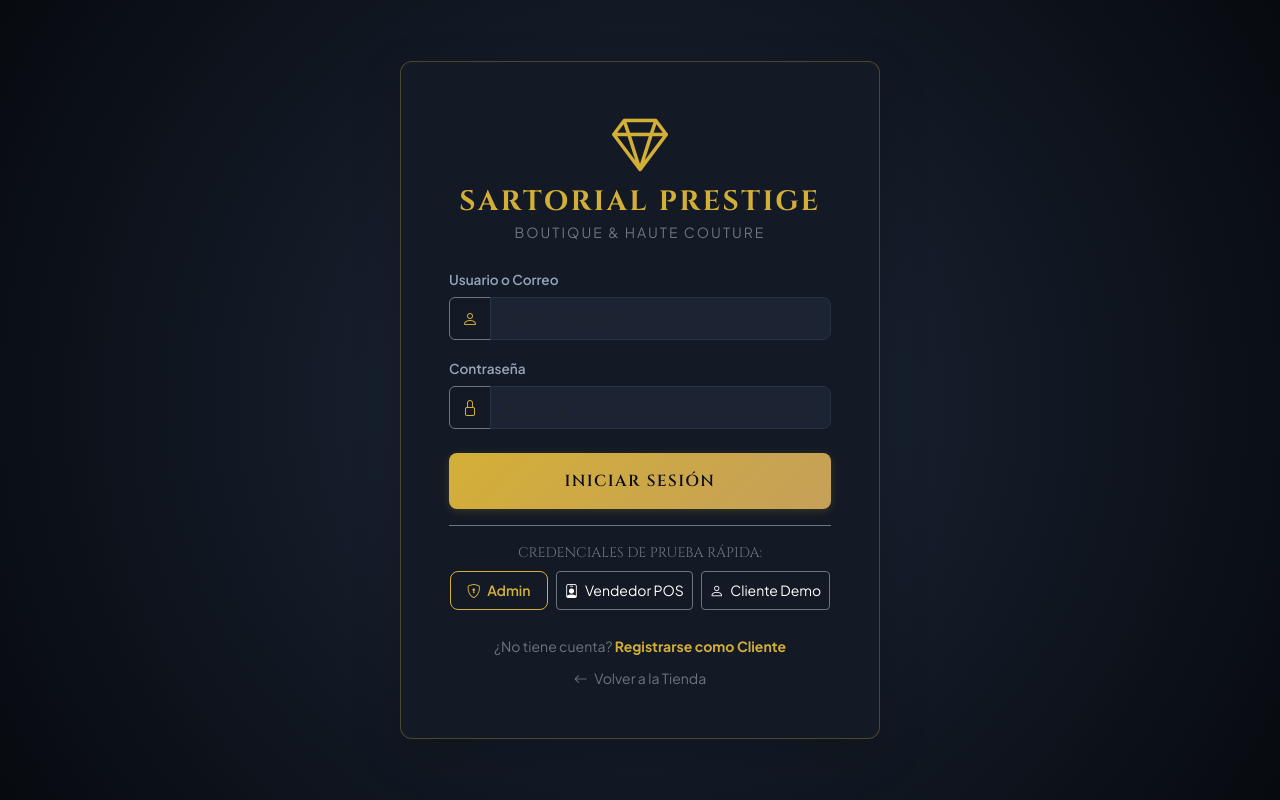
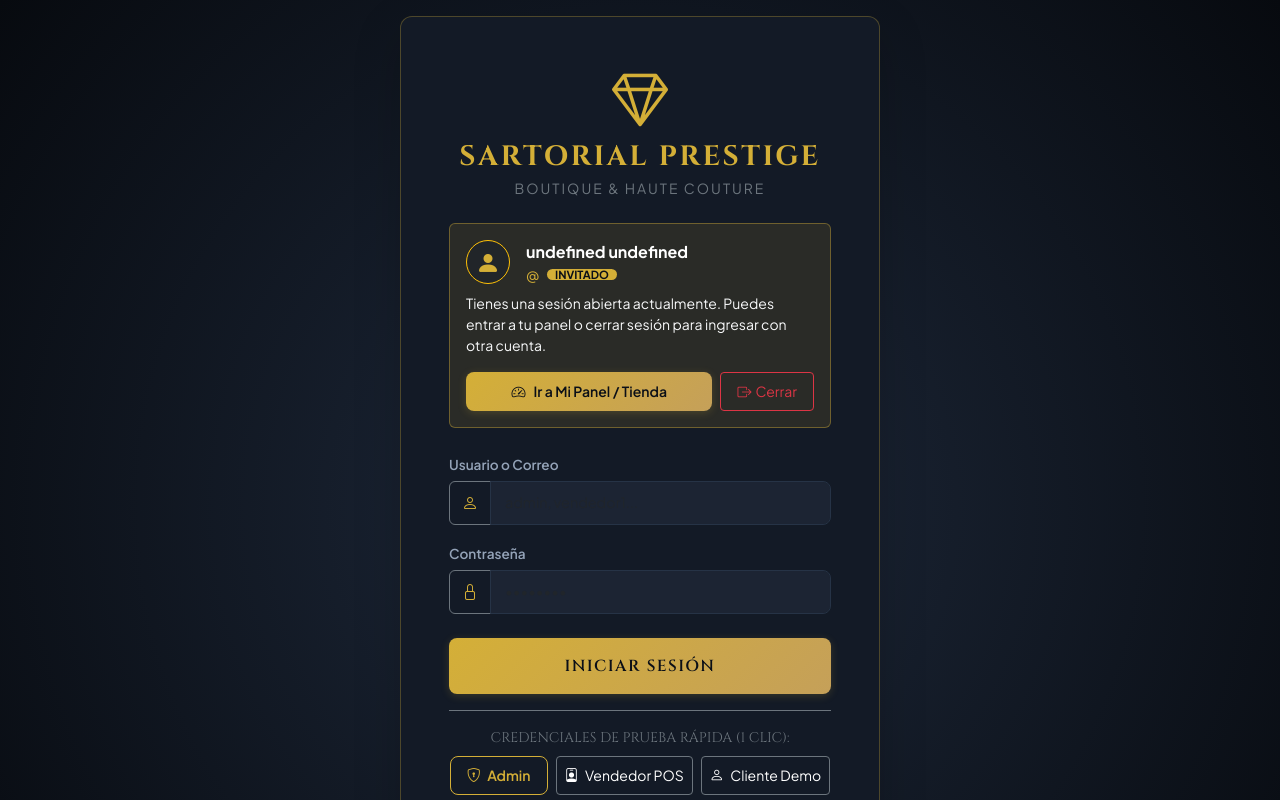
Before and after one commit to ArielCusipumaOrtega/sis257_sartorial, a Vue app in the folder frontend_sartorial/: page /login in a window 1280 px wide. Shown: the top 800 px of the page. Built offline with nearby package versions, Linux system fonts and the light colour scheme; no server answers; sample sign-in values are in the browser's storage; a web font is replaced by a local one.

Commit message:
feat(frontend): habilitar conmutación de cuentas, accesos rápidos y tarjeta de sesión activa en login

```diff
--- a/frontend_sartorial/src/router/index.ts
+++ b/frontend_sartorial/src/router/index.ts
@@ -94,11 +94,8 @@ router.beforeEach(async (to) => {
     return '/admin/dashboard'
   }
 
-  if (to.path === '/login' && token) {
-    if (authStore.user?.rol?.nombre === 'CLIENTE') return '/'
-    if (authStore.user?.rol?.nombre === 'ADMIN') return '/admin/dashboard'
-    if (authStore.user?.rol?.nombre === 'VENDEDOR') return '/vendedor/dashboard'
-  }
+  // Permitir acceder a /login incluso teniendo sesión activa
+  // para poder visualizar su cuenta, cambiar de usuario o cerrar sesión.
 })
 
 export default router
--- a/frontend_sartorial/src/stores/auth.ts
+++ b/frontend_sartorial/src/stores/auth.ts
@@ -19,9 +19,11 @@ export const useAuthStore = defineStore('auth', {
   },
   getters: {
     isLoggedIn: (state) => !!state.token,
+    isAuthenticated: (state) => !!state.token,
     isAdmin: (state) => state.user?.rol?.nombre === 'ADMIN',
     isVendedor: (state) => state.user?.rol?.nombre === 'VENDEDOR',
     isCliente: (state) => state.user?.rol?.nombre === 'CLIENTE',
+    rolName: (state) => state.user?.rol?.nombre || 'INVITADO',
     fullName: (state) => state.user ? `${state.user.nombre} ${state.user.apellido}` : '',
   },
   actions: {
@@ -37,6 +39,8 @@ export const useAuthStore = defineStore('auth', {
         correo: data.correo,
         usuario: data.usuario,
         rol: data.rol,
+        clienteId: data.clienteId || data.cliente?.id,
+        cliente: data.cliente,
       }
 
       localStorage.setItem('token', this.token || '')
@@ -46,10 +50,13 @@ export const useAuthStore = defineStore('auth', {
       if (this.user?.rol?.nombre === 'ADMIN') targetPath = '/admin/dashboard'
       else if (this.user?.rol?.nombre === 'VENDEDOR') targetPath = '/vendedor/dashboard'
 
-      router.push(this.returnUrl || targetPath)
+      const destination = this.returnUrl || targetPath
+      this.returnUrl = ''
+      router.push(destination)
     },
     logout() {
-      localStorage.clear()
+      localStorage.removeItem('token')
+      localStorage.removeItem('user')
       this.$reset()
       this.token = null
       this.user = null
--- a/frontend_sartorial/src/views/LoginView.vue
+++ b/frontend_sartorial/src/views/LoginView.vue
@@ -7,6 +7,43 @@
           <h3 class="font-display fw-bold text-gold mb-1" style="letter-spacing: 2.5px;">SARTORIAL PRESTIGE</h3>
           <p class="text-secondary small text-uppercase" style="letter-spacing: 2px;">Boutique & Haute Couture</p>
         </router-link>
+      </div>
+
+      <!-- Alerta de Sesión Activa (Si el usuario ya tiene sesión y visita /login) -->
+      <div
+        v-if="authStore.isAuthenticated"
+        class="mb-4 p-3 rounded border border-warning"
+        style="background: rgba(212, 175, 55, 0.12); border-color: rgba(212, 175, 55, 0.4) !important;"
+      >
+        <div class="d-flex align-items-center gap-3 mb-2">
+          <div class="rounded-circle bg-dark border border-warning d-flex align-items-center justify-content-center" style="width: 44px; height: 44px;">
+            <i class="bi bi-person-fill text-gold fs-4"></i>
+          </div>
+          <div class="flex-grow-1 overflow-hidden">
+            <div class="fw-bold text-white text-truncate">{{ authStore.fullName || authStore.user?.usuario }}</div>
+            <div class="small text-secondary d-flex align-items-center gap-2">
+              <span class="text-gold">@{{ authStore.user?.usuario }}</span>
+              <span class="badge bg-gold px-2 py-0" style="font-size: 0.7rem;">
+                {{ authStore.rolName }}
+              </span>
+            </div>
+          </div>
+        </div>
+
+        <p class="text-light small mb-3">
+          Tienes una sesión abierta actualmente. Puedes entrar a tu panel o cerrar sesión para ingresar con otra cuenta.
+        </p>
+
+        <div class="d-flex gap-2">
+          <button type="button" class="btn btn-gold btn-sm flex-grow-1 d-flex align-items-center justify-content-center gap-2" @click="goToActivePanel">
+            <i class="bi bi-speedometer2"></i>
+            <span>Ir a Mi Panel / Tienda</span>
+          </button>
+          <button type="button" class="btn btn-outline-danger btn-sm d-flex align-items-center justify-content-center gap-1 px-3" @click="handleLogout">
+            <i class="bi bi-box-arrow-right"></i>
+            <span>Cerrar</span>
+          </button>
+        </div>
       </div>
 
       <form @submit.prevent="handleLogin">
@@ -32,9 +69,9 @@
         </button>
       </form>
 
-      <!-- Accesos Rápidos para Evaluación SIS257 -->
+      <!-- Accesos Rápidos de 1 Clic -->
       <div class="pt-3 border-top border-secondary text-center">
-        <small class="text-secondary d-block mb-2 font-display">CREDENCIALES DE PRUEBA RÁPIDA:</small>
+        <small class="text-secondary d-block mb-2 font-display">CREDENCIALES DE PRUEBA RÁPIDA (1 CLIC):</small>
         <div class="d-flex flex-wrap gap-2 justify-content-center">
           <button type="button" class="btn btn-sm btn-outline-gold" @click="setCredentials('admin', 'admin123')">
             <i class="bi bi-shield-lock me-1"></i> Admin
@@ -52,11 +89,15 @@
         <router-link to="/register" class="text-secondary small text-decoration-none">
           ¿No tiene cuenta? <span class="text-gold fw-bold">Registrarse como Cliente</span>
         </router-link>
-        <div class="mt-2">
-          <router-link to="/" class="text-secondary small text-decoration-none">
-            <i class="bi bi-arrow-left me-1"></i> Volver a la Tienda
+        <div class="mt-3">
+          <router-link to="/" class="btn btn-sm btn-outline-secondary text-light">
+            <i class="bi bi-arrow-left me-1"></i> Volver a la Tienda / Catálogo
           </router-link>
         </div>
+      </div>
+
+      <div class="text-center mt-4 pt-3 border-top border-secondary text-secondary" style="font-size: 0.75rem;">
+        Sartorial Prestige Boutique &bull; Todos los derechos reservados
       </div>
     </div>
   </div>
@@ -64,17 +105,40 @@
 
 <script setup lang="ts">
 import { ref } from 'vue'
+import { useRouter } from 'vue-router'
 import { useAuthStore } from '@/stores/auth'
 import Swal from 'sweetalert2'
 
+const router = useRouter()
 const authStore = useAuthStore()
 const usuario = ref('')
 const clave = ref('')
 const loading = ref(false)
 
-const setCredentials = (u: string, p: string) => {
+const goToActivePanel = () => {
+  if (authStore.isAdmin) {
+    router.push('/admin/dashboard')
+  } else if (authStore.isVendedor) {
+    router.push('/vendedor/dashboard')
+  } else {
+    router.push('/')
+  }
+}
+
+const handleLogout = () => {
+  authStore.logout()
+}
+
+const setCredentials = async (u: string, p: string) => {
+  if (authStore.isAuthenticated) {
+    authStore.token = null
+    authStore.user = null
+    localStorage.removeItem('token')
+    localStorage.removeItem('user')
+  }
   usuario.value = u
   clave.value = p
+  await handleLogin()
 }
 
 const handleLogin = async () => {
```
